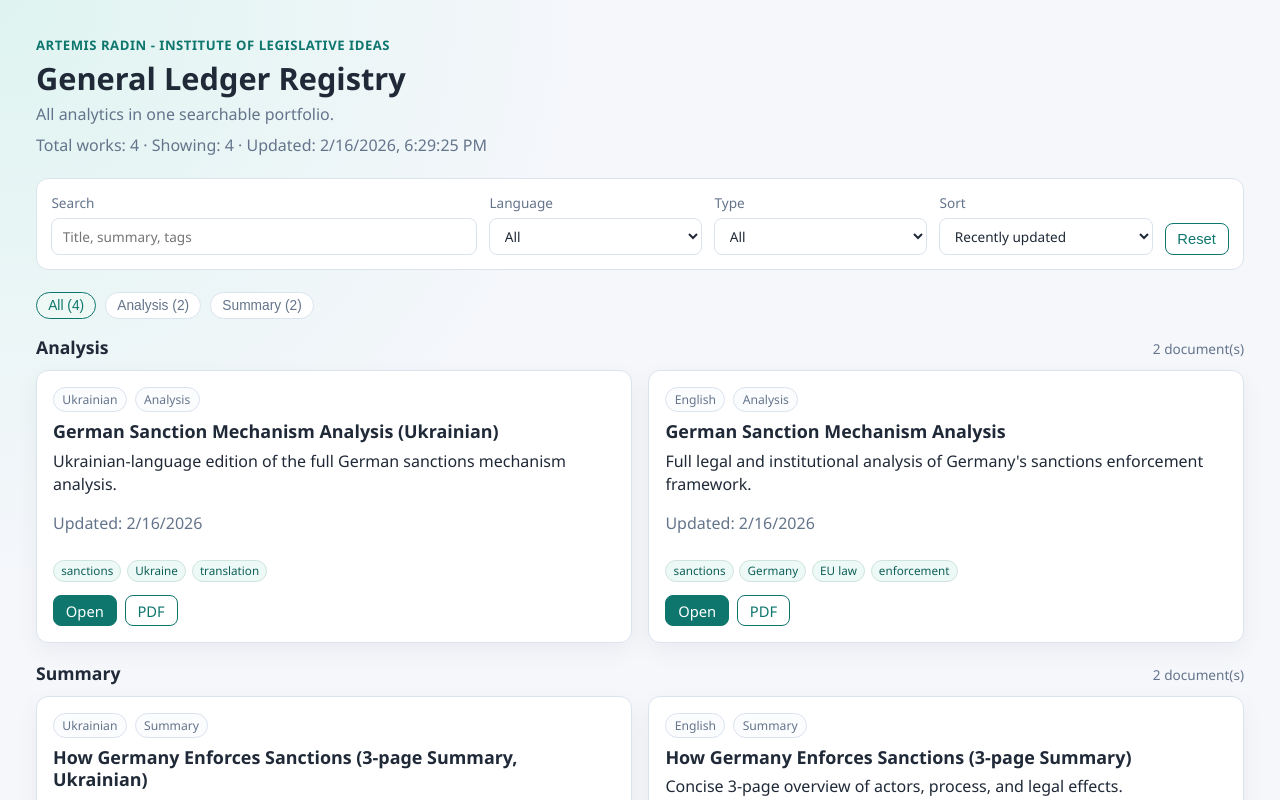
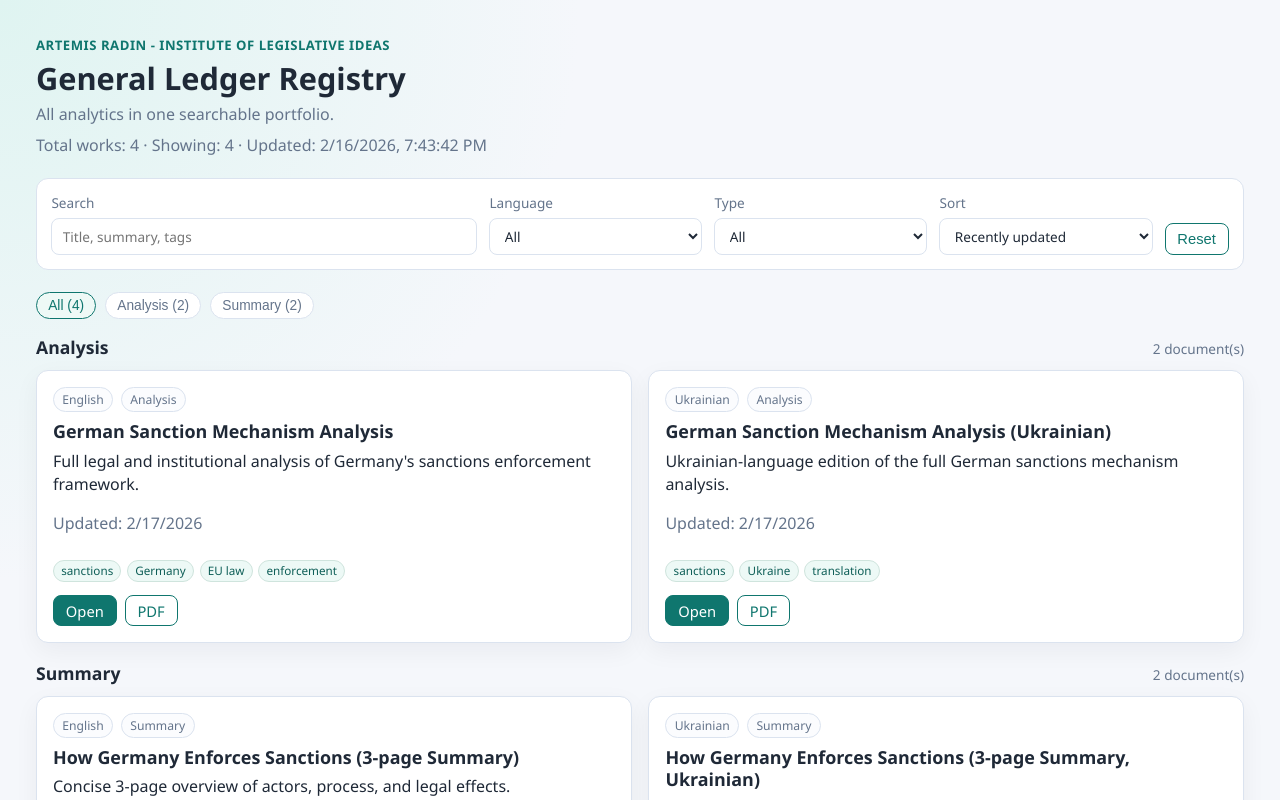
Before and after one commit to artemiusradin-png/izi-ledger-registry, a Next.js app: page / in a window 1280 px wide. Shown: the top 800 px of the page. Built offline with nearby package versions, Linux system fonts and the light colour scheme.

Commit message:
Fix published dates by reading QMD frontmatter date

```diff
--- a/content/registry.json
+++ b/content/registry.json
@@ -1,23 +1,7 @@
 {
-  "generatedAt": "2026-02-16T18:29:25.069Z",
+  "generatedAt": "2026-02-16T19:43:42.799Z",
   "total": 4,
   "works": [
-    {
-      "slug": "german-sanction-mechanism-analysis-ukr",
-      "fileName": "German_Sanction_Mechanism_Analysis_UKR",
-      "title": "German Sanction Mechanism Analysis (Ukrainian)",
-      "summary": "Ukrainian-language edition of the full German sanctions mechanism analysis.",
-      "kind": "Analysis",
-      "language": "Ukrainian",
-      "updatedAt": "2026-02-16T18:20:23.024Z",
-      "htmlPath": "/rendered/German_Sanction_Mechanism_Analysis_UKR.html",
-      "pdfPath": "/rendered/German_Sanction_Mechanism_Analysis_UKR.pdf",
-      "tags": [
-        "sanctions",
-        "Ukraine",
-        "translation"
-      ]
-    },
     {
       "slug": "german-sanction-mechanism-analysis",
       "fileName": "German_Sanction_Mechanism_Analysis",
@@ -25,7 +9,7 @@
       "summary": "Full legal and institutional analysis of Germany's sanctions enforcement framework.",
       "kind": "Analysis",
       "language": "English",
-      "updatedAt": "2026-02-16T18:20:21.198Z",
+      "updatedAt": "2026-02-17T00:00:00.000Z",
       "htmlPath": "/rendered/German_Sanction_Mechanism_Analysis.html",
       "pdfPath": "/rendered/German_Sanction_Mechanism_Analysis.pdf",
       "tags": [
@@ -36,17 +20,16 @@
       ]
     },
     {
-      "slug": "german-sanctions-3page-summary-ukr",
-      "fileName": "German_Sanctions_3Page_Summary_UKR",
-      "title": "How Germany Enforces Sanctions (3-page Summary, Ukrainian)",
-      "summary": "Ukrainian-language 3-page summary for policy communication.",
-      "kind": "Summary",
+      "slug": "german-sanction-mechanism-analysis-ukr",
+      "fileName": "German_Sanction_Mechanism_Analysis_UKR",
+      "title": "German Sanction Mechanism Analysis (Ukrainian)",
+      "summary": "Ukrainian-language edition of the full German sanctions mechanism analysis.",
+      "kind": "Analysis",
       "language": "Ukrainian",
-      "updatedAt": "2026-02-16T18:20:18.652Z",
-      "htmlPath": "/rendered/German_Sanctions_3Page_Summary_UKR.html",
-      "pdfPath": "/rendered/German_Sanctions_3Page_Summary_UKR.pdf",
+      "updatedAt": "2026-02-17T00:00:00.000Z",
+      "htmlPath": "/rendered/German_Sanction_Mechanism_Analysis_UKR.html",
+      "pdfPath": "/rendered/German_Sanction_Mechanism_Analysis_UKR.pdf",
       "tags": [
-        "brief",
         "sanctions",
         "Ukraine",
         "translation"
@@ -59,7 +42,7 @@
       "summary": "Concise 3-page overview of actors, process, and legal effects.",
       "kind": "Summary",
       "language": "English",
-      "updatedAt": "2026-02-16T18:20:16.998Z",
+      "updatedAt": "2026-02-17T00:00:00.000Z",
       "htmlPath": "/rendered/German_Sanctions_3Page_Summary.html",
       "pdfPath": "/rendered/German_Sanctions_3Page_Summary.pdf",
       "tags": [
@@ -67,6 +50,23 @@
         "sanctions",
         "Germany"
       ]
+    },
+    {
+      "slug": "german-sanctions-3page-summary-ukr",
+      "fileName": "German_Sanctions_3Page_Summary_UKR",
+      "title": "How Germany Enforces Sanctions (3-page Summary, Ukrainian)",
+      "summary": "Ukrainian-language 3-page summary for policy communication.",
+      "kind": "Summary",
+      "language": "Ukrainian",
+      "updatedAt": "2026-02-17T00:00:00.000Z",
+      "htmlPath": "/rendered/German_Sanctions_3Page_Summary_UKR.html",
+      "pdfPath": "/rendered/German_Sanctions_3Page_Summary_UKR.pdf",
+      "tags": [
+        "brief",
+        "sanctions",
+        "Ukraine",
+        "translation"
+      ]
     }
   ]
 }
```
Also changed, not shown: scripts/ingest-rendered.mjs (+28 -1 lines), 16 other files (tests, documents, lock files or other folders).
